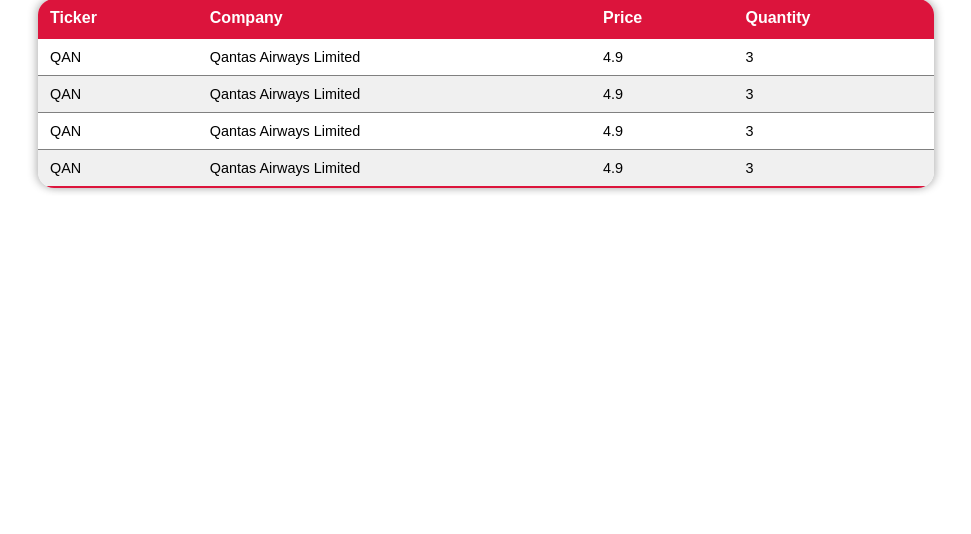
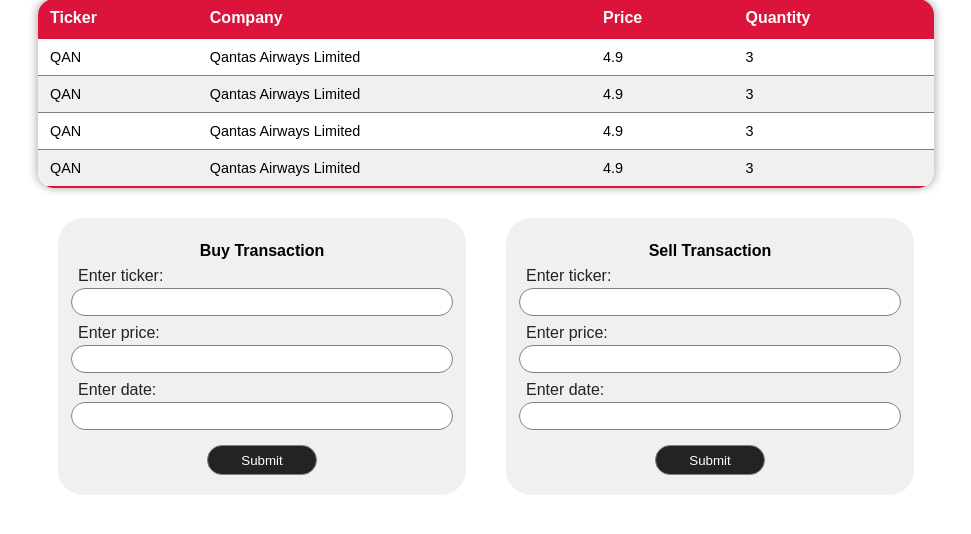
Before and after one commit to ArigatouGozaimaster/MyValuableProfits, a Flask app: page /dashboard in a window 1280 px wide. Shown: the part 119-653 px from the top of the page, without its empty margins (154-1125 px from the left). Run offline with Flask 2, Linux system fonts and the light colour scheme; a user stored in the database is signed in.

Commit message:
form styling

```diff
--- a/static/dashboard.css
+++ b/static/dashboard.css
@@ -36,8 +36,9 @@
   padding-block: 20px;
 }
 
+/* Table */
+
 #table-container {
-  /* background-color: grey; */
   margin-inline: 15%;
   text-align: left;
 }
@@ -77,5 +78,53 @@
 
 tr:last-of-type {
   border-bottom: 2px solid crimson;
+}
 
+/* Forms */
+#forms-container {
+  margin: 30px 15%;
+  display: flex;
 }
+
+#forms-container form {
+  display: flex;
+  justify-content: center;
+  align-items: center;
+  flex-direction: column;
+  margin-inline: 20px;
+  text-align: left;
+  width: 100%;
+  background-color: rgb(240,240,240);
+  padding: 20px 20px;
+  border-radius: 25px;
+}
+
+form label {
+  width: 100%;
+  margin: 3px 3px;
+  color: rgb(35, 35, 35);
+}
+
+form input {
+  width: 100%;
+  margin-bottom: 5px;
+  height: 1.5em;
+  border-radius: 20px;
+  border: 1px solid gray;
+  padding: 3px 6px;
+}
+
+form h4 {
+  margin: 4px 0;
+}
+
+form .submit-btn {
+  width: 30%;
+  margin-inline: auto;
+  margin-top: 10px;
+  margin-bottom: 0;
+  cursor: pointer;
+  background-color: rgb(35, 35, 35);
+  color: white;
+  height: 30px;
+}
--- a/templates/dashboard.html
+++ b/templates/dashboard.html
@@ -54,5 +54,30 @@
             </tbody>
         </table>
     </div>
+
+    <div id="forms-container">
+        <form id="buy-form">
+            <h4>Buy Transaction</h4>
+            <label for="ticker">Enter ticker: </label>
+            <input type="text" name="ticker" required>
+            <label for="price">Enter price: </label>
+            <input type="text" name="price" required>
+            <label for="date">Enter date: </label>
+            <input type="text" name="date" required>
+            <input type="submit" value="Submit" class="submit-btn">
+        </form>
+        <form id="sell-form">
+            <h4>Sell Transaction</h4>
+            <label for="ticker">Enter ticker: </label>
+            <input type="text" name="ticker" required>
+
+            <label for="price">Enter price: </label>
+            <input type="text" name="price" required>
+            <label for="date">Enter date: </label>
+            <input type="text" name="date" required>
+            <input type="submit" value="Submit" class="submit-btn">
+        </form>
+    </div>
+
 </body>
 </html>
```
